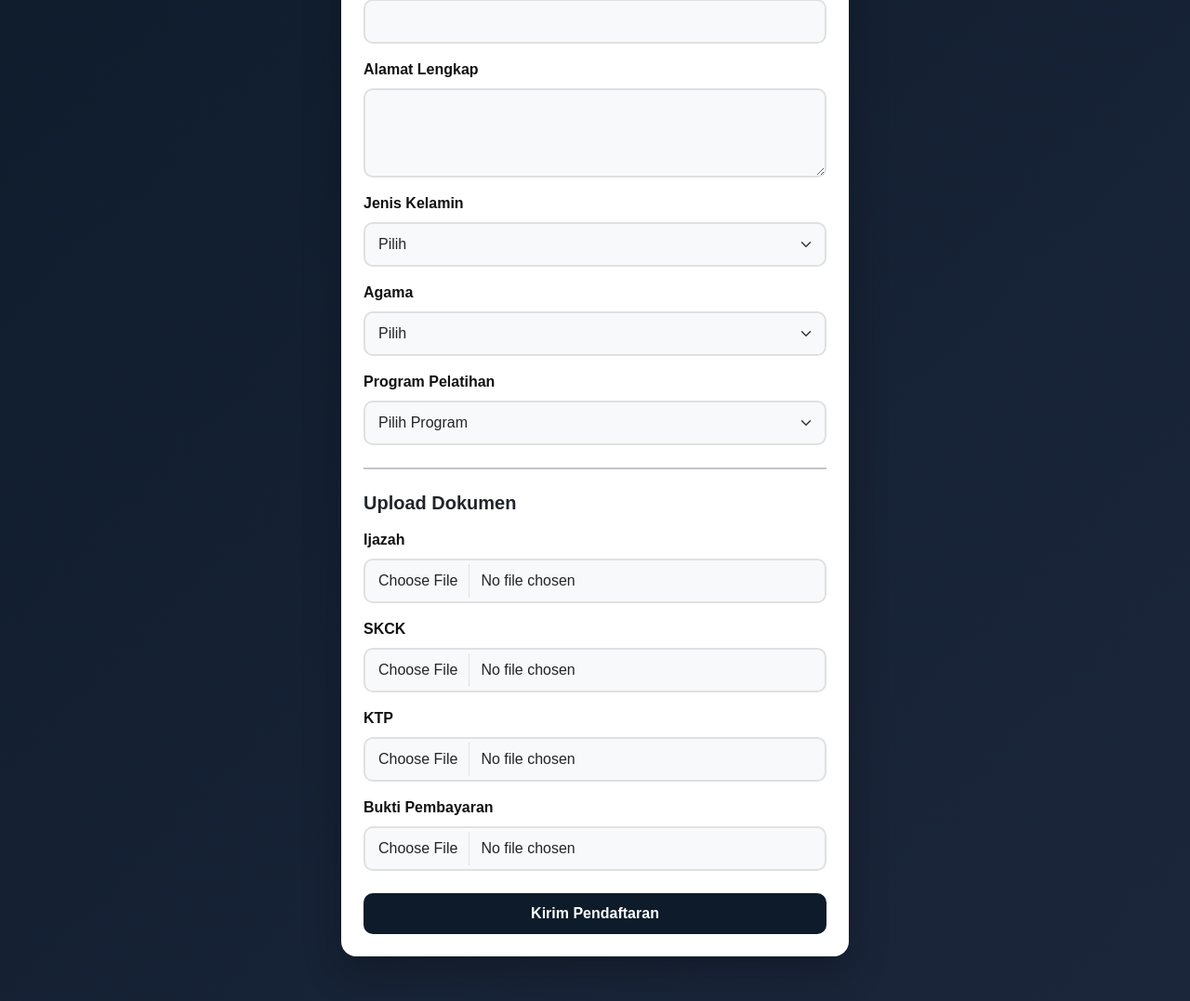
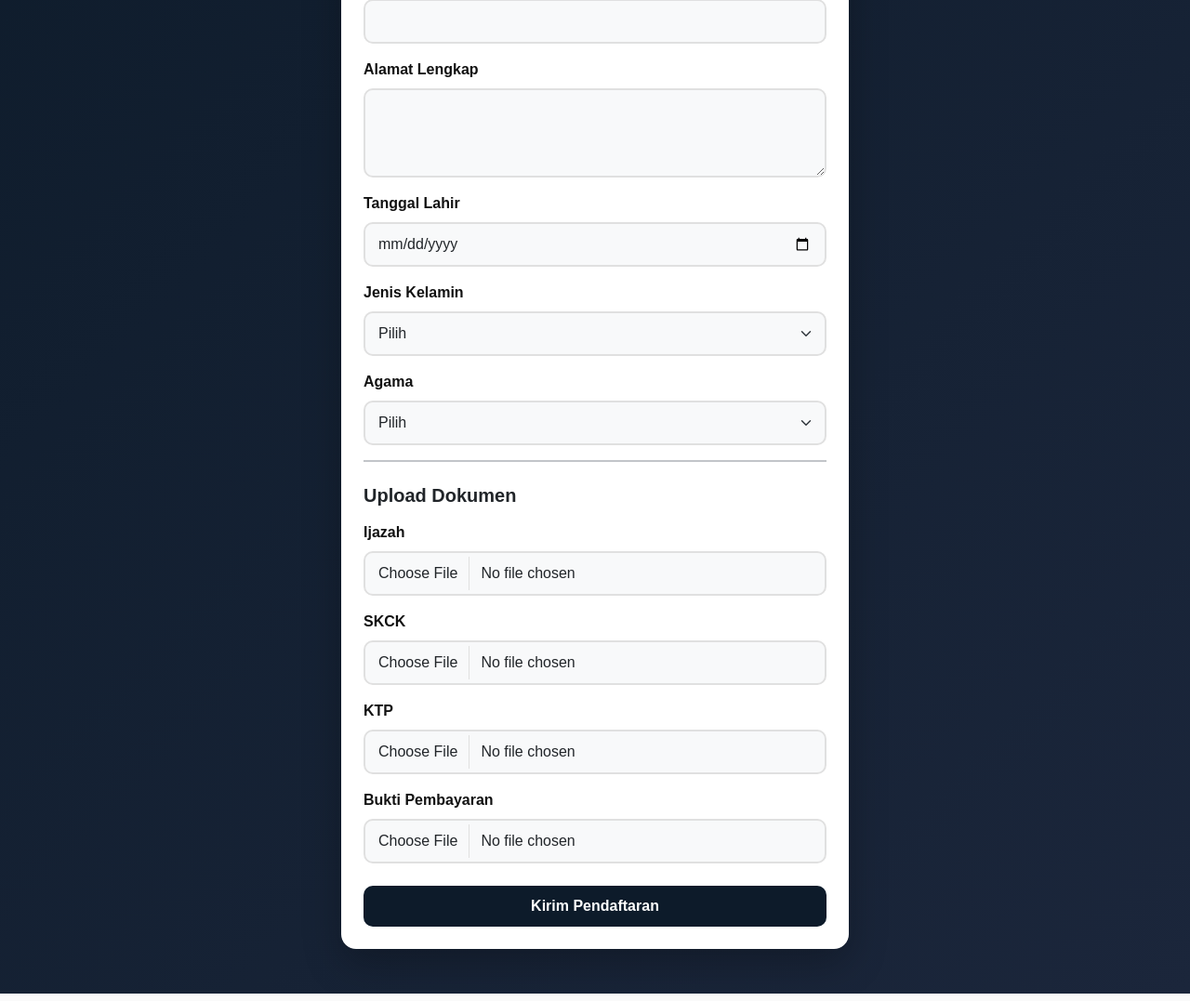
Before and after one commit to Shofa-58/Sistem-Satpam, a PHP site: page /daftar.php in a window 1280 px wide. Shown: the part 507-1584 px from the top of the page at 93% size. Run offline with PHP 8.4, Linux system fonts and the light colour scheme.

Commit message:
Co-authored-by: Shofa-58 <Shofa-58@users.noreply.github.com>

```diff
--- a/daftar.php
+++ b/daftar.php
@@ -56,6 +56,11 @@
                         </div>
 
                         <div class="mb-3">
+                            <label class="form-label">Tanggal Lahir</label>
+                            <input type="date" class="form-control" required>
+                        </div>
+
+                        <div class="mb-3">
                             <label class="form-label">Jenis Kelamin</label>
                             <select class="form-select" required>
                                 <option selected disabled>Pilih</option>
@@ -74,15 +79,6 @@
                                 <option>Hindu</option>
                                 <option>Buddha</option>
                                 <option>Konghucu</option>
-                            </select>
-                        </div>
-
-                        <div class="mb-4">
-                            <label class="form-label">Program Pelatihan</label>
-                            <select class="form-select" required>
-                                <option selected disabled>Pilih Program</option>
-                                <option>Gada Pratama</option>
-                                <option>Gada Madya</option>
                             </select>
                         </div>
 
--- a/dashboard.php
+++ b/dashboard.php
@@ -52,7 +52,7 @@
         <p class="lead mt-3 text-warning">
             Siapkan karier keamanan Anda bersama pelatihan resmi dan terstandarisasi.
         </p>
-        <a href="daftar.html" class="btn btn-warning btn-lg mt-4 px-4">Daftar Sekarang</a>
+        <a href="daftar.php" class="btn btn-warning btn-lg mt-4 px-4">Daftar Sekarang</a>
     </div>
 </section>
 
```
